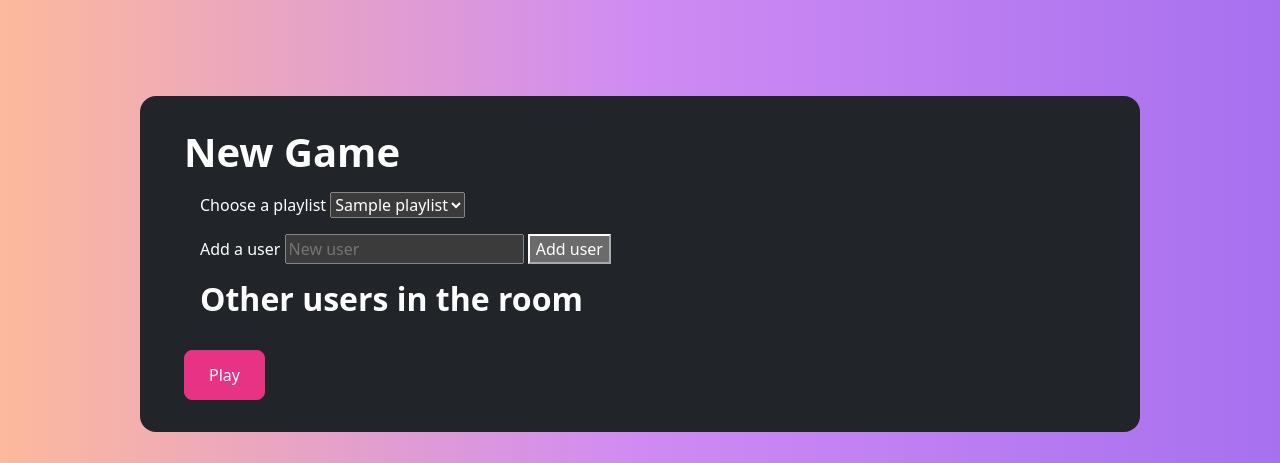
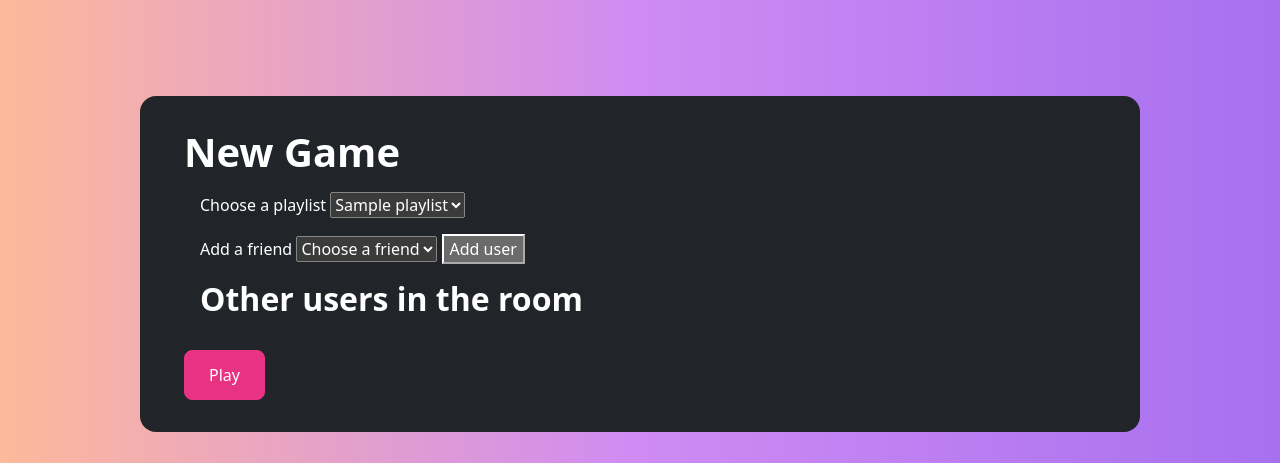
Before and after one commit to ALautrette/blindtest, a PHP site: template App/Views/Play/index.php in a window 1280 px wide. Shown: the top 463 px of the page. Run offline with PHP 8.4, Linux system fonts and the light colour scheme; the template is opened without the code that fills it: most values are stand-ins (such as "Sample title", 1, 10 or a date in 2020); data that the repository does not hold is empty; some libraries are stand-ins or nearby versions.

Commit message:
add only friends to a game

```diff
--- a/App/Controllers/PlayController.php
+++ b/App/Controllers/PlayController.php
@@ -20,6 +20,7 @@ class PlayController
     {
         $user = $_SESSION["user"];
         $playlists = $this->playlistRepository->findPlayablePlaylist($user->id());
+        $friends = $this->userRepository->getFriends($user->id());
         require_once __DIR__ . '/../Views/Play/index.php';
     }
 
--- a/App/Views/Play/index.php
+++ b/App/Views/Play/index.php
@@ -6,7 +6,7 @@ include __DIR__ . '/../Layouts/head.php';
     const ownerId = <?php echo $user->id() ?>
 
         function checkUser() {
-            var user = document.getElementById("user").value;
+            var user = document.getElementById("friend").value;
             var xhr = new XMLHttpRequest();
             xhr.onreadystatechange = function () {
                 if (xhr.readyState == XMLHttpRequest.DONE) {
@@ -33,7 +33,7 @@ include __DIR__ . '/../Layouts/head.php';
             return;
         }
         users.push(user);
-        document.getElementById("user").value = "";
+        document.getElementById("friend").value = "";
         buildUsersList();
     }
 
@@ -94,9 +94,15 @@ include __DIR__ . '/../Layouts/head.php';
                 </select>
             </div>
             <div class="m-2">
-                <label for="user">Add a user</label>
-                <input type="text" id="user" name="user" placeholder="New user">
+                <label for="friend">Add a friend</label>
+                <select name="friend" id="friend">
+                    <option value="" selected disabled>Choose a friend</option>
+                    <?php foreach ($friends as $friend) : ?>
+                        <option value="<?= $friend->username() ?>"><?= $friend->username() ?></option>
+                    <?php endforeach; ?>
+                </select>
                 <button onclick="checkUser()">Add user</button>
+
             </div>
             <div class="m-2">
                 <h2>Other users in the room</h2>
```
